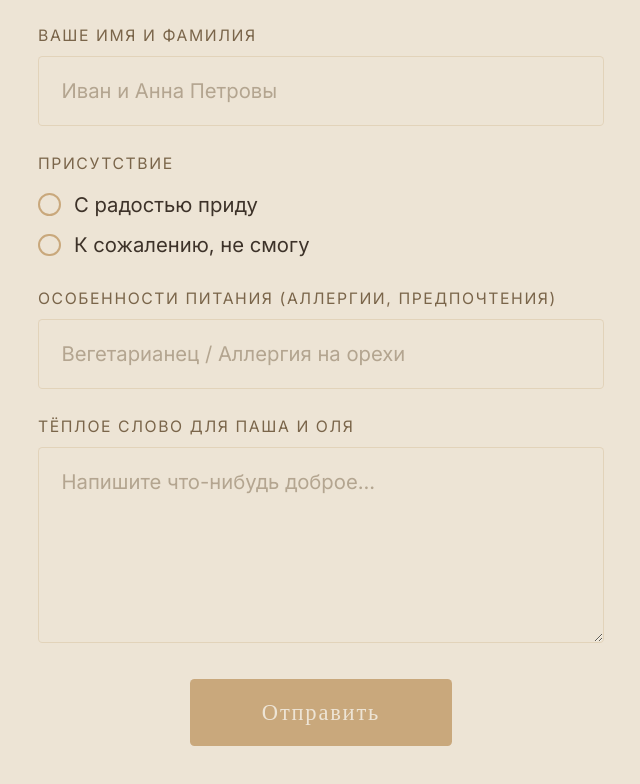
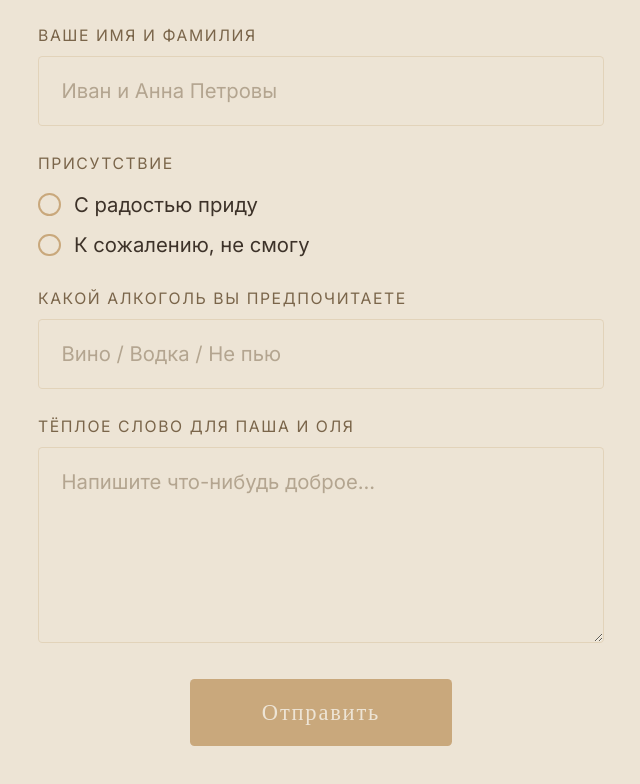
Before and after one commit to tvkaruba/wedding, a React (Vite) app: page / in a window 1280 px wide. Shown: the part 2565-3349 px from the top of the page, without its empty margins (319-959 px from the left). Built offline with nearby package versions, Linux system fonts and the light colour scheme.

Commit message:
Fix form

```diff
--- a/src/sections/RSVPSection.tsx
+++ b/src/sections/RSVPSection.tsx
@@ -63,7 +63,7 @@ export default function RSVPSection() {
     const data = {
       name: formData.get('name') as string,
       attendance: formData.get('attendance') as string,
-      dietary: formData.get('dietary') as string,
+      alcohol: formData.get('alcohol') as string,
       message: formData.get('message') as string,
       submittedAt: new Date().toISOString(),
     };
@@ -185,18 +185,18 @@ export default function RSVPSection() {
               </div>
             </div>
 
-            {/* Dietary */}
+            {/* Alcohol */}
             <div
               className="form-field flex flex-col gap-2"
               style={{ opacity: 0, transform: 'translateY(15px)' }}
             >
               <label className="font-body text-sm uppercase tracking-[0.1em] text-muted-sepia">
-                Особенности питания (аллергии, предпочтения)
+                Какой алкоголь вы предпочитаете
               </label>
               <input
-                name="dietary"
+                name="alcohol"
                 type="text"
-                placeholder="Вегетарианец / Аллергия на орехи"
+                placeholder="Вино / Водка / Не пью"
                 className="w-full bg-warm-ivory/60 border border-antique-gold/30 rounded px-5 py-4 font-body text-lg text-warm-brown placeholder:text-muted-sepia/50 focus:outline-none focus:border-antique-gold focus:ring-3 focus:ring-antique-gold/15 transition-all"
               />
             </div>
```
